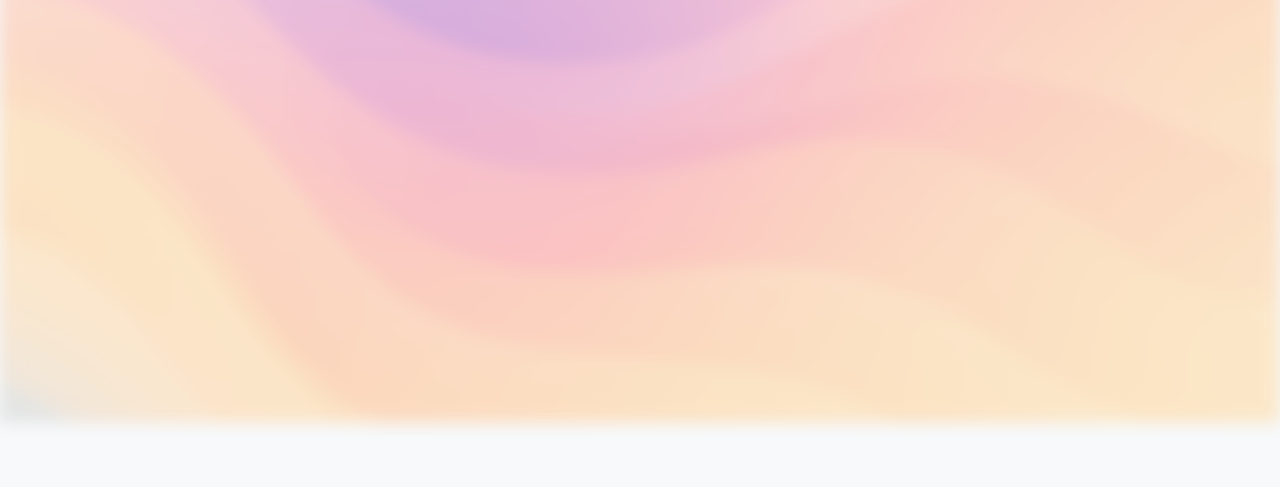
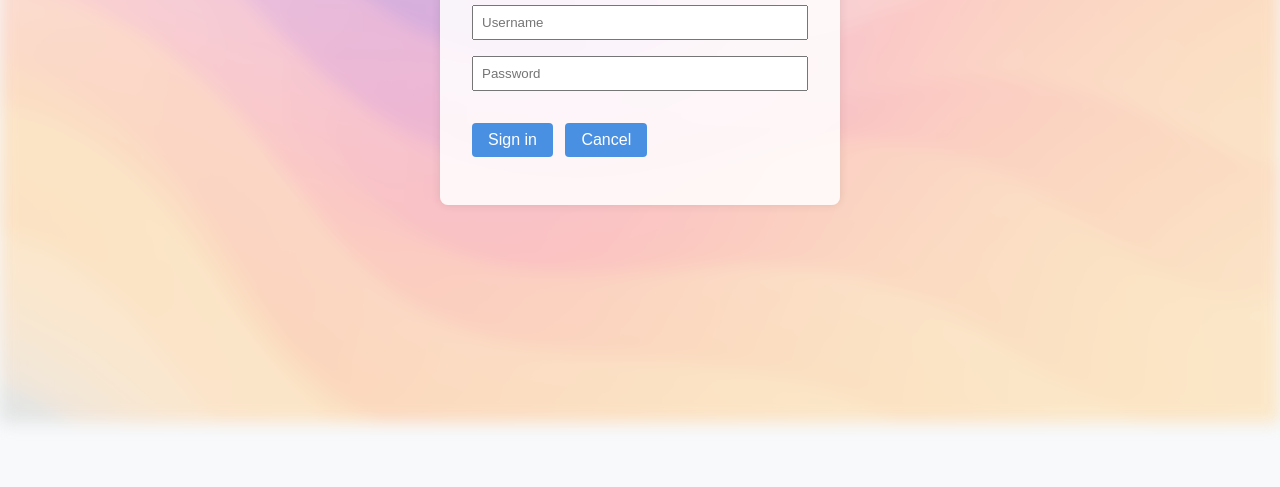
Before and after one commit to FastCoinsINFO/Portfolio, a website: page login.html in a window 1280 px wide. Shown: the part 377-864 px from the top of the page. Drawn offline with Linux system fonts and the light colour scheme.

Commit message:
Update login.html

```diff
--- a/login.html
+++ b/login.html
@@ -5,8 +5,60 @@
   <meta name="viewport" content="width=device-width, initial-scale=1.0" />
   <title>Login</title>
   <link rel="stylesheet" href="style.css" />
+  <style>
+    body {
+      margin: 0;
+      padding: 2rem;
+      font-family: Arial, sans-serif;
+      background-color: #f7f9fb;
+      display: flex;
+      justify-content: center;
+      align-items: center;
+      min-height: 100vh;
+    }
+
+    .container {
+      background-color: rgba(255, 255, 255, 0.85);
+      padding: 2rem;
+      border-radius: 8px;
+      box-shadow: 0 0 10px rgba(0,0,0,0.1);
+      width: 100%;
+      max-width: 400px;
+      box-sizing: border-box;
+    }
+
+    input {
+      display: block;
+      width: 100%;
+      margin-bottom: 1rem;
+      padding: 0.5rem;
+      box-sizing: border-box;
+    }
+
+    button {
+      margin-right: 0.5rem;
+      padding: 0.5rem 1rem;
+      font-size: 1rem;
+      background-color: #4a90e2;
+      color: white;
+      border: none;
+      border-radius: 4px;
+      cursor: pointer;
+    }
+
+    button:hover {
+      background-color: #357ab8;
+    }
+
+    #login-msg {
+      margin-top: 0.5rem;
+      color: red;
+      text-align: center;
+    }
+  </style>
 </head>
 <body>
+  <div class="container">
     <form onsubmit="login(event)">
       <h2>Login</h2>
       <input type="text" id="login-username" placeholder="Username" required />
@@ -15,6 +67,7 @@
       <button type="button" onclick="window.location.href='index.html'">Cancel</button>
       <p id="login-msg"></p>
     </form>
+  </div>
 
   <script>
     function login(e) {
```
Lines whose indentation alone changed are shown as unchanged.
